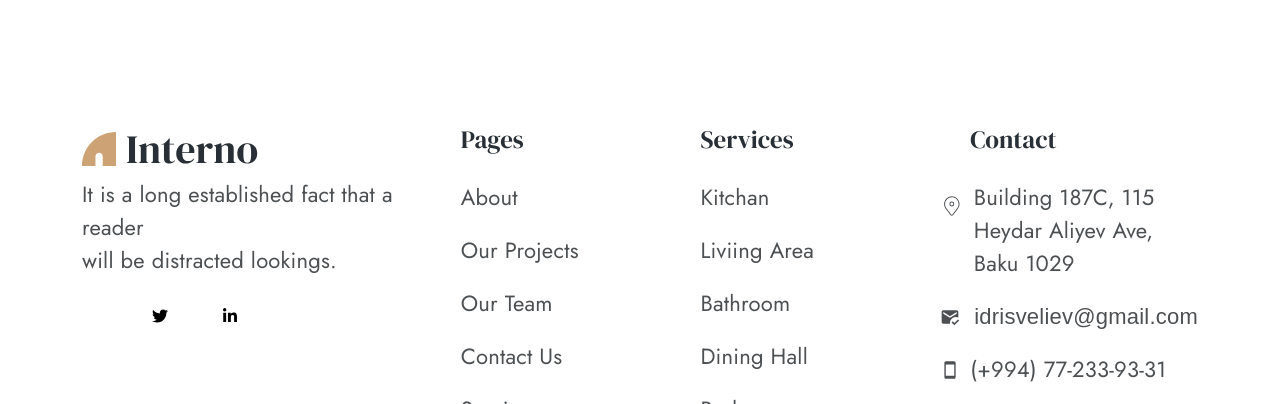
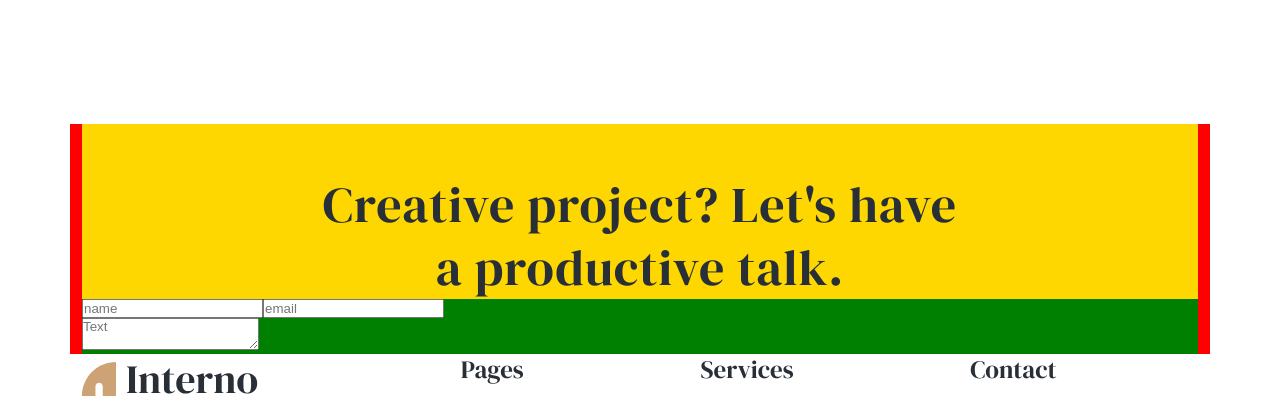
Before and after one commit to IdrisVeli1987/Interno, a React (Vite) app: page /AboutUs in a window 1280 px wide. Shown: the part 2020-2424 px from the top of the page. Built offline with nearby package versions, Linux system fonts and the light colour scheme; no server answers; some icons are missing.

Commit message:
add Forms component to AboutUs page

```diff
--- a/src/Pages/AboutUs/index.jsx
+++ b/src/Pages/AboutUs/index.jsx
@@ -8,6 +8,8 @@ import Quote from "../../Components/AboutUs/Quote";
 import WhatWeDo from "../../Components/AboutUs/WhatWeDo";
 import Result from "../../Components/AboutUs/Result";
 import PeopleThinks from "../../Components/AboutUs/PeopleThinks";
+import Forms from "../../Components/AboutUs/Forms";
+import MyForm from "../../Components/AboutUs/Forms";
 
 const AboutUs = () => {
   return (
@@ -26,6 +28,7 @@ const AboutUs = () => {
         <WhatWeDo />
         <Result/>
         <PeopleThinks/>
+        <MyForm />
         <Footer />
       </motion.div>
     </div>
```
